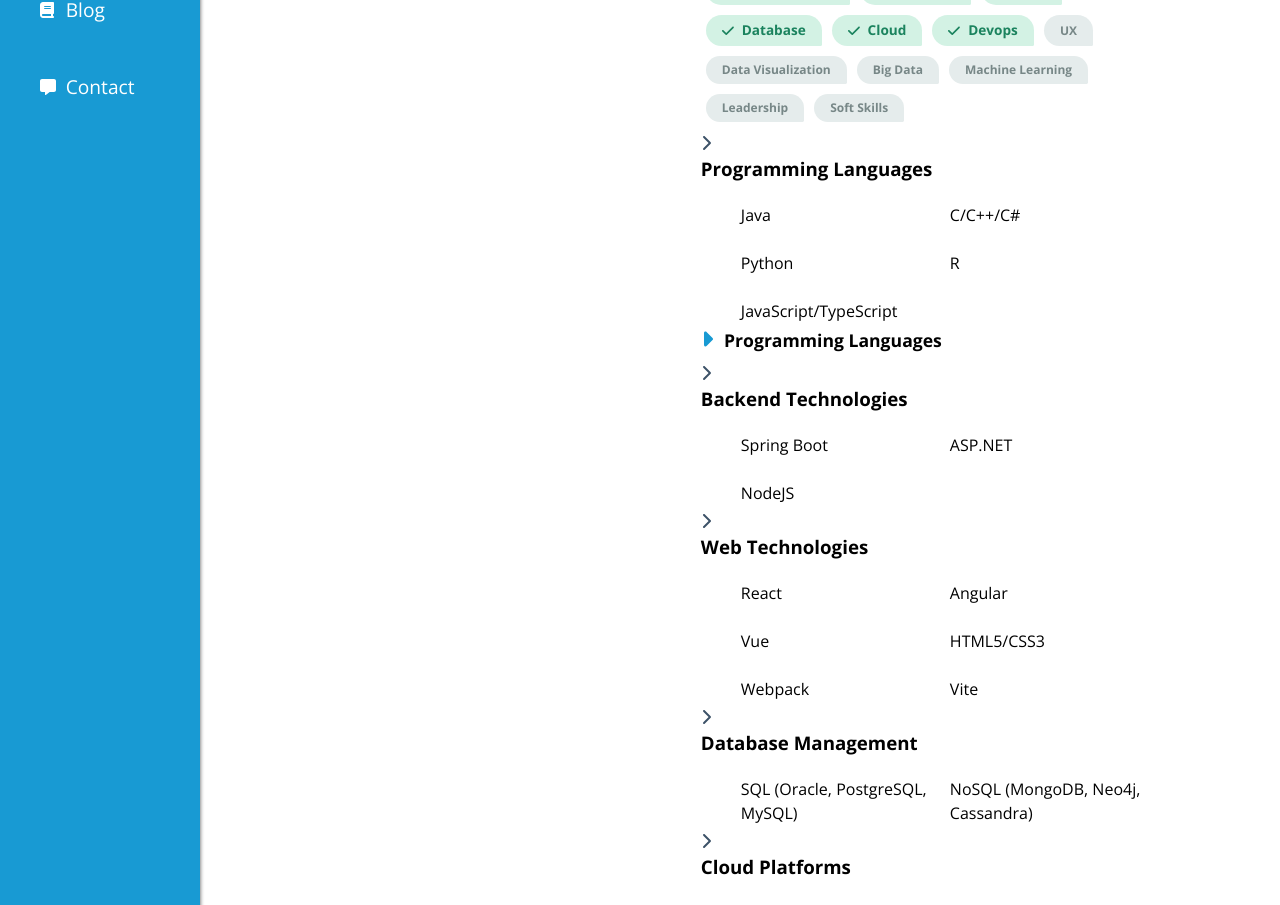
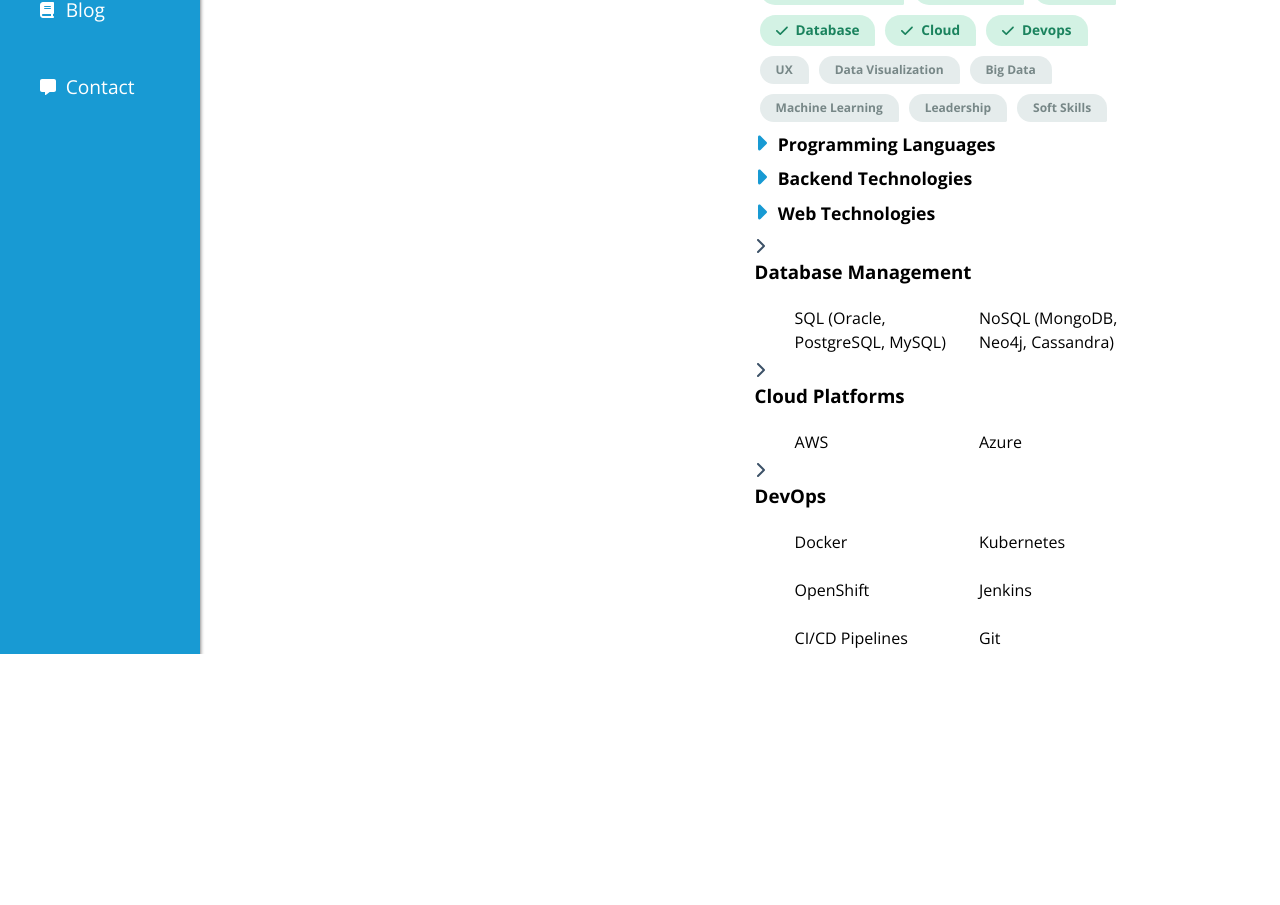
Before and after one commit to R-Daneel0livaw/portfolio, a React (Vite) app: page /skills in a window 1280 px wide. Shown: the part 500-1405 px from the top of the page. After the commit the page ends 1154 px from the top, so only its background shows below. Built offline with nearby package versions, Linux system fonts and the light colour scheme; a web font is replaced by a local one.

Commit message:
Begin to add CollapsibleSections to other components.

```diff
--- a/src/pages/Skills/Skills.tsx
+++ b/src/pages/Skills/Skills.tsx
@@ -296,25 +296,6 @@ export default function Skills() {
             Object.entries(activeSections).map(([section, _]) => (
               <React.Fragment key={section}>
                 {section === "programming" && (
-                  <div className={styles.skillActivityContainer}>
-                    <div>
-                      <FontAwesomeIcon
-                        icon={faChevronRight}
-                        style={{ color: "#3d5268" }}
-                      />
-                      <h3>Programming Languages</h3>
-                    </div>
-                    <ul className={styles.skillActivityList}>
-                      <li>Java</li>
-                      <li>C/C++/C#</li>
-                      <li>Python</li>
-                      <li>R</li>
-                      <li>JavaScript/TypeScript</li>
-                    </ul>
-                  </div>
-                )}
-
-                {section === "programming" && (
                   <div>
                     <CollapsibleSection
                       title="Programming Languages"
@@ -335,14 +316,14 @@ export default function Skills() {
                 )}
 
                 {section === "web" && (
-                  <div className={styles.skillActivityContainer}>
                   <div>
-                      <FontAwesomeIcon
-                        icon={faChevronRight}
-                        style={{ color: "#3d5268" }}
-                      />
-                      <h3>Web Technologies</h3>
-                    </div>
+                    <CollapsibleSection
+                      title="Web Technologies"
+                      isExpanded={false}
+                      onToggle={function (): void {
+                        throw new Error("Function not implemented.");
+                      }}
+                    >
                       <ul className={styles.skillActivityList}>
                         <li>React</li>
                         <li>Angular</li>
@@ -351,23 +332,25 @@ export default function Skills() {
                         <li>Webpack</li>
                         <li>Vite</li>
                       </ul>
+                    </CollapsibleSection>
                   </div>
                 )}
 
                 {section === "backend" && (
                   <div className={styles.skillActivityContainer}>
-                    <div>
-                      <FontAwesomeIcon
-                        icon={faChevronRight}
-                        style={{ color: "#3d5268" }}
-                      />
-                      <h3>Backend Technologies</h3>
-                    </div>
+                    <CollapsibleSection
+                      title="Backend Technologies"
+                      isExpanded={false}
+                      onToggle={function (): void {
+                        throw new Error("Function not implemented.");
+                      }}
+                    >
                       <ul className={styles.skillActivityList}>
                         <li>Spring Boot</li>
                         <li>ASP.NET</li>
                         <li>NodeJS</li>
                       </ul>
+                    </CollapsibleSection>
                   </div>
                 )}
 
```
Lines whose indentation alone changed are shown as unchanged.
